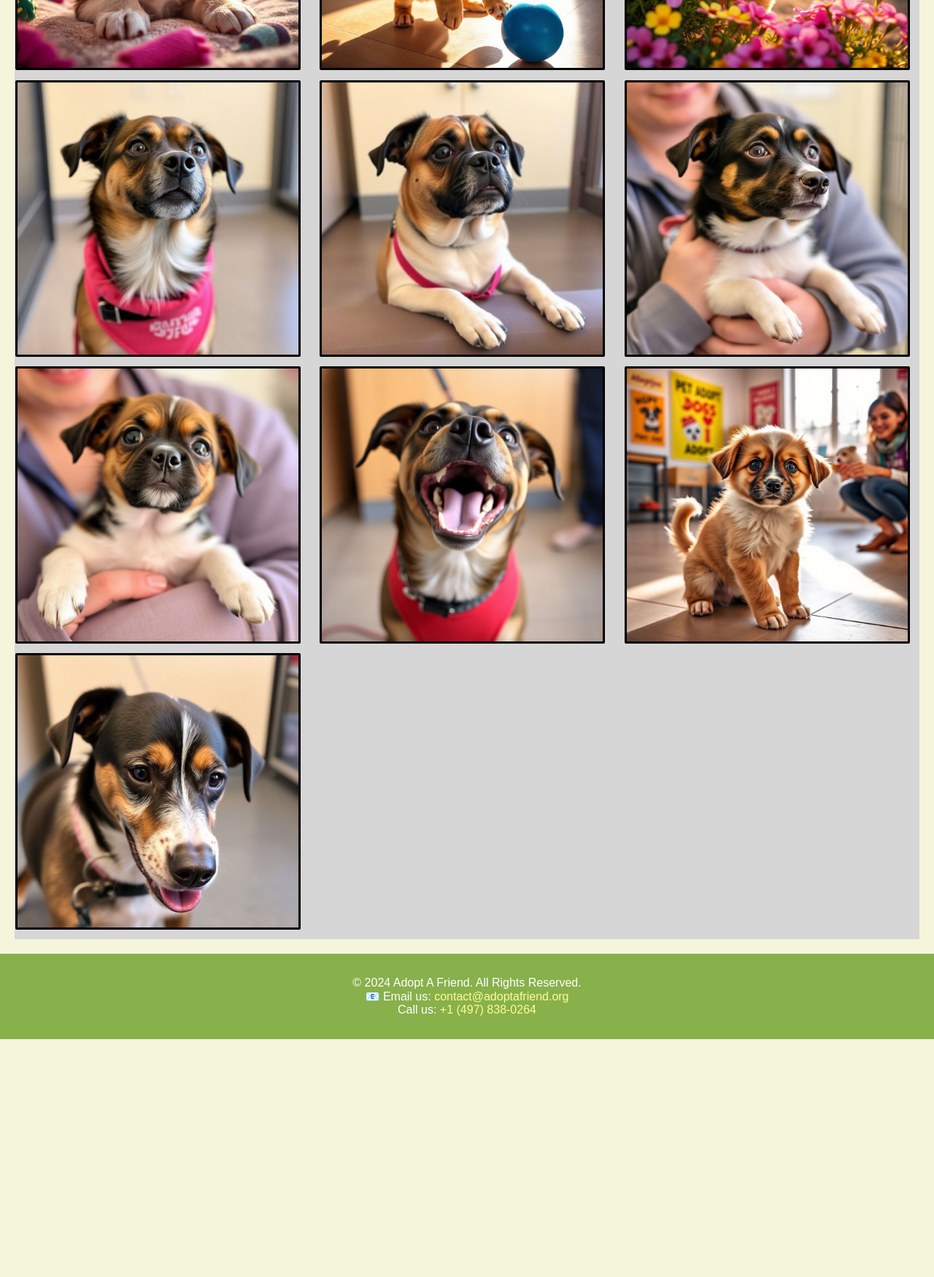
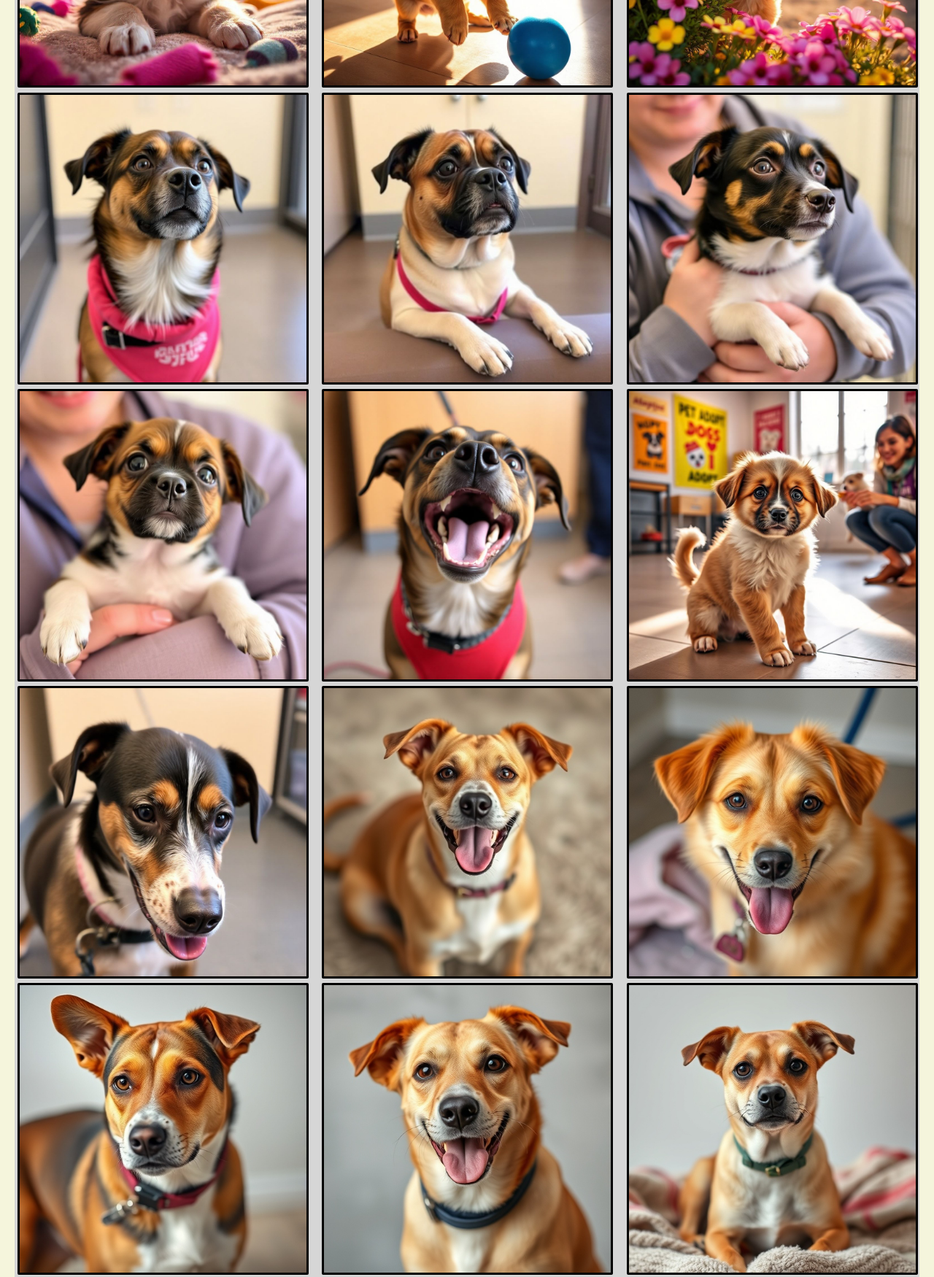
Before and after one commit to Mbarlowsg/adopt-a-friend, a plain HTML site: page gallery.html in a window 1280 px wide. Shown: the part 640-2390 px from the top of the page at 73% size. Before the commit the page ends 2064 px from the top, so only its background shows below. Drawn offline with Linux system fonts and the light colour scheme.

Commit message:
Added HTML for the rest of the gallery pictures and changed CSS to better center images

```diff
--- a/css/gallery.css
+++ b/css/gallery.css
@@ -27,8 +27,8 @@
 .gallery-item-container {
 	display: inline-block;
 	align-content: center;
-	height: 95%;
-	width: 95%;
+	height: 97%;
+	width: 97%;
 	cursor: pointer;
 }
 
@@ -38,6 +38,5 @@
 	border: 3px solid;
 	border-color: black;
 	border-radius: 2px;
-	margin: 1px 1px 1px 1px;
-
+	margin: 1% 1% 1% 1%;
 }
--- a/gallery.html
+++ b/gallery.html
@@ -25,37 +25,83 @@
         <main>
             <div class="gallery-container">
                 <h2>Gallery</h2>
+                <dialog id="gallery-modal">
+                    <div id="modal-display"></div>
+                </dialog>
                 <div class="gallery">
-                    <a href="" target="_blank" class="gallery-item-container"> <!-- PUT LINK TO ADDITIONAL PAGE HERE-->
+
+                    <div class="gallery-item-container">
                         <img id="cute-dog-1" src="./animal-images/cute dog 1.jpeg" alt="Cute dog Pic 1" class="gallery-item">
-                    </a>
-                    <a href="" target="_blank" class="gallery-item-container"> <!-- PUT LINK TO ADDITIONAL PAGE HERE-->
+                    </div>
+
+                    <div class="gallery-item-container">
                         <img id="cute-dog-2" src="./animal-images/cute-dog-2.jpeg" alt="Cute dog Pic 2" class="gallery-item">
-                    </a>
-                    <a href="" target="_blank" class="gallery-item-container"> <!-- PUT LINK TO ADDITIONAL PAGE HERE-->
+                    </div>
+
+                    <div class="gallery-item-container">
                         <img id="cute-dog-3" src="./animal-images/cute-dog-3.jpeg" alt="Cute dog Pic 3" class="gallery-item">
-                    </a>
-                    <a href="" target="_blank" class="gallery-item-container"> <!-- PUT LINK TO ADDITIONAL PAGE HERE-->
-                        <img id="adoption-dog-1" src="./animal-images/adoption-dog-1.jpeg" alt="Adoption dog Pic 1" class="gallery-item">
-                    </a>
-                    <a href="" target="_blank" class="gallery-item-container"> <!-- PUT LINK TO ADDITIONAL PAGE HERE-->
-                        <img id="adoption-dog-2" src="./animal-images/adoption-dog-2.jpeg" alt="Addoption dog pic 2" class="gallery-item">
-                    </a>
-                    <a href="" target="_blank" class="gallery-item-container"><!-- PUT LINK TO ADDITIONAL PAGE HERE-->
-                        <img id="adoption-dog-3" src="./animal-images/adoption-dog-3.jpeg" alt="Addoption dog pic 3" class="gallery-item">
-                    </a>
-                    <a href="" target="_blank" class="gallery-item-container"> <!-- PUT LINK TO ADDITIONAL PAGE HERE-->
-                        <img id="adoption-dog-4" src="./animal-images/adoption-dog-4.jpeg" alt="Addoption dog pic 4" class="gallery-item">
-                    </a>
-                    <a href="" target="_blank" class="gallery-item-container"> <!-- PUT LINK TO ADDITIONAL PAGE HERE-->
-                        <img id="adoption-dog-5" src="./animal-images/adoption-dog-5.jpeg" alt="Addoption dog pic 5" class="gallery-item">
-                    </a>
-                    <a href="" target="_blank" class="gallery-item-container"> <!-- PUT LINK TO ADDITIONAL PAGE HERE-->
-                        <img id="adoption-dog-6" src="./animal-images/adoption-dog-6.jpeg" alt="Addoption dog pic 6" class="gallery-item">
-                    </a>
-                    <a href="" target="_blank" class="gallery-item-container"> <!-- PUT LINK TO ADDITIONAL PAGE HERE-->
-                        <img id="adoption-dog-7" src="./animal-images/adoption-dog-7.jpeg" alt="Addoption dog pic 7" class="gallery-item">
-                    </a>
+                    </div>
+
+                    <div class="gallery-item-container">
+                        <img id="adoption-dog-1" src="./animal-images/adoption-dog-1.jpeg" alt="Adoption dog 1" class="gallery-item">
+                    </div>
+
+                    <div class="gallery-item-container">
+                        <img id="adoption-dog-2" src="./animal-images/adoption-dog-2.jpeg" alt="Adoption dog 2" class="gallery-item">
+                    </div>
+
+                    <div class="gallery-item-container">
+                        <img id="adoption-dog-3" src="./animal-images/adoption-dog-3.jpeg" alt="Adoption dog 3" class="gallery-item">
+                    </div>
+
+                    <div class="gallery-item-container">
+                        <img id="adoption-dog-4" src="./animal-images/adoption-dog-4.jpeg" alt="Adoption dog 4" class="gallery-item">
+                    </div>
+
+                    <div class="gallery-item-container">
+                        <img id="adoption-dog-5" src="./animal-images/adoption-dog-5.jpeg" alt="Adoption dog 5" class="gallery-item">
+                    </div>
+
+                    <div class="gallery-item-container">
+                        <img id="adoption-dog-6" src="./animal-images/adoption-dog-6.jpeg" alt="Adoption dog 6" class="gallery-item">
+                    </div>
+
+                    <div class="gallery-item-container">
+                        <img id="adoption-dog-7" src="./animal-images/adoption-dog-7.jpeg" alt="Adoption dog 7" class="gallery-item">
+                    </div>
+
+                    <div class="gallery-item-container">
+                        <img id="adoption-dog-8" src="./animal-images/adoption-dog-8.jpeg" alt="Adoption dog 8" class="gallery-item">
+                    </div>
+
+                    <div class="gallery-item-container">
+                        <img id="adoption-dog-9" src="./animal-images/adoption-dog-9.jpeg" alt="Adoption dog 9" class="gallery-item">
+                    </div>
+
+                    <div class="gallery-item-container">
+                        <img id="adoption-dog-10" src="./animal-images/adoption-dog-10.jpeg" alt="Adoption dog 10" class="gallery-item">
+                    </div>
+
+                    <div class="gallery-item-container">
+                        <img id="adoption-dog-11" src="./animal-images/adoption-dog-11.jpeg" alt="Adoption dog 11" class="gallery-item">
+                    </div>
+
+                    <div class="gallery-item-container">
+                        <img id="adoption-dog-12" src="./animal-images/adoption-dog-12.jpeg" alt="Adoption dog 12" class="gallery-item">
+                    </div>
+
+                    <div class="gallery-item-container">
+                        <img id="adoption-dog-13" src="./animal-images/adoption-dog-13.jpeg" alt="Adoption dog 13" class="gallery-item">
+                    </div>
+
+                    <div class="gallery-item-container">
+                        <img id="adoption-dog-14" src="./animal-images/adoption-dog-14.jpeg" alt="Adoption dog 14" class="gallery-item">
+                    </div>
+
+                    <div class="gallery-item-container">
+                        <img id="adoption-dog-15" src="./animal-images/adoption-dog-15.jpeg" alt="Adoption dog 15" class="gallery-item">
+                    </div>
+
                 </div>
             </div>
         </main>
```
